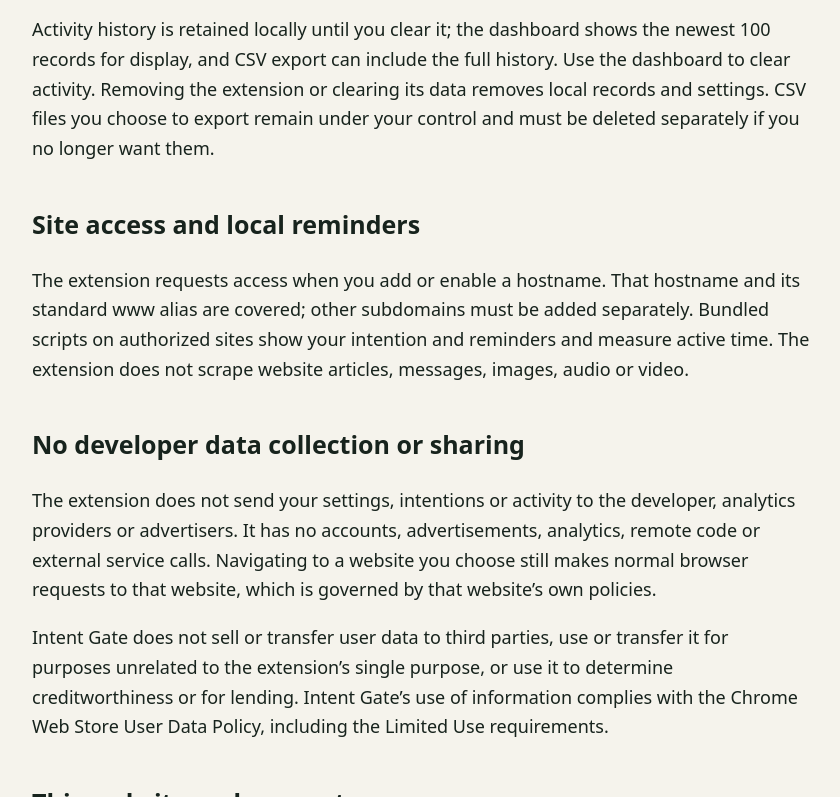
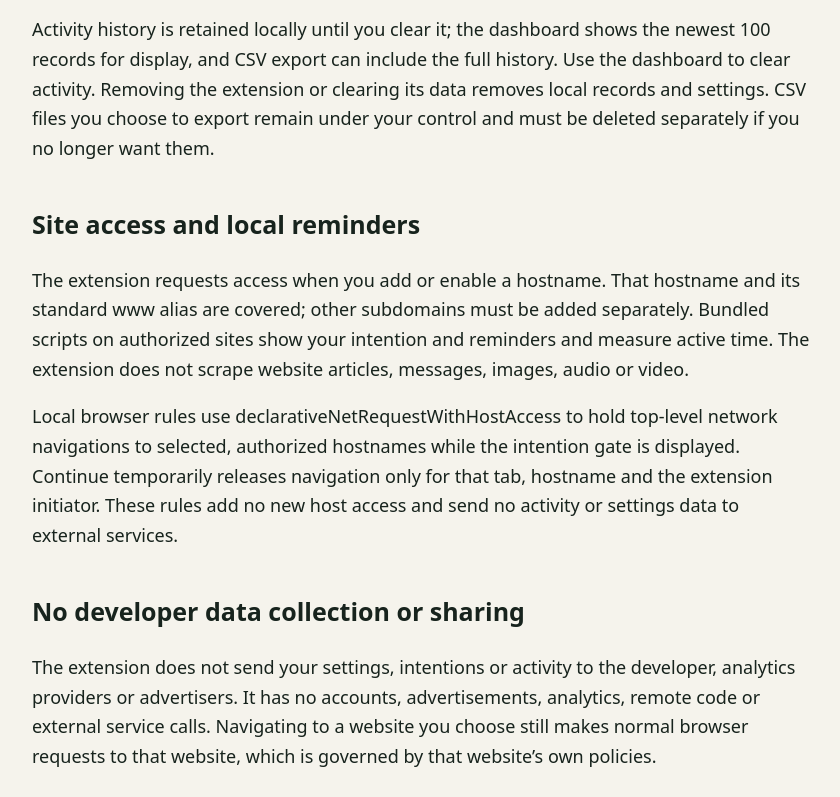
Before and after one commit to jackyor/intent-gate-privacy, a plain HTML site: page index.html in a window 1280 px wide. Shown: the part 1152-1949 px from the top of the page, without its empty margins (218-1058 px from the left). Drawn offline with Linux system fonts and the light colour scheme.

Commit message:
Update privacy policy for Intent Gate 0.3.2 local navigation rules

```diff
--- a/index.html
+++ b/index.html
@@ -1,8 +1,9 @@
 <!doctype html>
-<html lang="en"><head><meta charset="utf-8"><meta name="viewport" content="width=device-width,initial-scale=1"><meta name="description" content="Privacy and support information for the Intent Gate browser extension."><title>Privacy policy — Intent Gate</title><style>body{margin:0;background:#f5f3ec;color:#17231d;font:18px/1.65 system-ui,sans-serif}main{max-width:780px;margin:64px auto;padding:0 24px}h1{font-size:42px;line-height:1.2}h2{margin-top:40px;font-size:25px}a{color:#18634d}nav{display:flex;gap:22px;border-bottom:1px solid #d8ded7;padding-bottom:18px}.eyebrow{letter-spacing:.14em;font-size:13px;color:#36654e}footer{margin-top:48px;padding:20px 0;border-top:1px solid #d8ded7;font-size:14px}li{margin:10px 0}</style></head><body><main><nav aria-label="Main"><a href="./">Privacy</a><a href="support.html">Support</a></nav><p class="eyebrow">INTENT GATE</p><h1>Privacy policy</h1><p>Effective date: 20 October 2026. This policy describes Intent Gate 0.3.1, a browser extension that helps you pause before selected sites, write an intention and review your browsing activity locally.</p>
+<html lang="en"><head><meta charset="utf-8"><meta name="viewport" content="width=device-width,initial-scale=1"><meta name="description" content="Privacy and support information for the Intent Gate browser extension."><title>Privacy policy — Intent Gate</title><style>body{margin:0;background:#f5f3ec;color:#17231d;font:18px/1.65 system-ui,sans-serif}main{max-width:780px;margin:64px auto;padding:0 24px}h1{font-size:42px;line-height:1.2}h2{margin-top:40px;font-size:25px}a{color:#18634d}nav{display:flex;gap:22px;border-bottom:1px solid #d8ded7;padding-bottom:18px}.eyebrow{letter-spacing:.14em;font-size:13px;color:#36654e}footer{margin-top:48px;padding:20px 0;border-top:1px solid #d8ded7;font-size:14px}li{margin:10px 0}</style></head><body><main><nav aria-label="Main"><a href="./">Privacy</a><a href="support.html">Support</a></nav><p class="eyebrow">INTENT GATE</p><h1>Privacy policy</h1><p>Effective date: 20 October 2026. This policy describes Intent Gate 0.3.2, a browser extension that helps you pause before selected sites, write an intention and review your browsing activity locally.</p>
 <h2>Data processed on your device</h2><p>Intent Gate processes the following data to provide the features you enable:</p><ul><li>Protected and loop-reminder hostnames, wait times, suggested alternatives and other settings.</li><li>Written intentions, hostnames, timestamps, time waited and whether you continued or left a gate.</li><li>Visit counts and active browsing time while an authorized protected page is visible and the browser window is focused.</li><li>Manual Tired mode and nightly self-check preferences, responses and suppression timestamps. Tired mode is a user preference; the extension does not detect fatigue or provide a medical assessment.</li><li>Session-only full pending destination URLs, loop navigation, grace periods and reminder state needed to return to the correct page and avoid repeated prompts.</li><li>Transient interaction, focus, typing and fullscreen signals used to avoid interrupting you at unsuitable moments. It checks whether you are interacting or typing; it does not record what keys you type into websites.</li></ul>
 <h2>Storage, retention and control</h2><p>Settings and shared self-check state use chrome.storage.local. Activity records and daily usage use IndexedDB inside your browser profile. Session navigation and reminder state use chrome.storage.session and are cleared when the browser session ends.</p><p>Activity history is retained locally until you clear it; the dashboard shows the newest 100 records for display, and CSV export can include the full history. Use the dashboard to clear activity. Removing the extension or clearing its data removes local records and settings. CSV files you choose to export remain under your control and must be deleted separately if you no longer want them.</p>
 <h2>Site access and local reminders</h2><p>The extension requests access when you add or enable a hostname. That hostname and its standard www alias are covered; other subdomains must be added separately. Bundled scripts on authorized sites show your intention and reminders and measure active time. The extension does not scrape website articles, messages, images, audio or video.</p>
+<p>Local browser rules use declarativeNetRequestWithHostAccess to hold top-level network navigations to selected, authorized hostnames while the intention gate is displayed. Continue temporarily releases navigation only for that tab, hostname and the extension initiator. These rules add no new host access and send no activity or settings data to external services.</p>
 <h2>No developer data collection or sharing</h2><p>The extension does not send your settings, intentions or activity to the developer, analytics providers or advertisers. It has no accounts, advertisements, analytics, remote code or external service calls. Navigating to a website you choose still makes normal browser requests to that website, which is governed by that website’s own policies.</p><p>Intent Gate does not sell or transfer user data to third parties, use or transfer it for purposes unrelated to the extension’s single purpose, or use it to determine creditworthiness or for lending. Intent Gate’s use of information complies with the Chrome Web Store User Data Policy, including the Limited Use requirements.</p>
 <h2>This website and support messages</h2><p>This privacy/support website is hosted by GitHub Pages. GitHub may process technical request information under <a href="https://docs.github.com/en/site-policy/privacy-policies/github-general-privacy-statement">GitHub’s privacy statement</a>. This site contains no analytics, tracking scripts, remote fonts, forms or cookies added by the publisher.</p><p>If you email support, the information you choose to include is received by the support mailbox and used to respond to your request. Do not send sensitive browsing records or full activity exports unless they are necessary and you choose to share them. This is separate from the extension’s local activity storage. The developer does not automatically receive your local records.</p>
 <h2>Changes and contact</h2><p>Changes to data practices will be reflected here and in the Store disclosures. For privacy questions or support, email <a href="mailto:bursary-scales2d@icloud.com">bursary-scales2d@icloud.com</a>.</p><footer>Published by Jacky Or · Contact: <a href="mailto:bursary-scales2d@icloud.com">bursary-scales2d@icloud.com</a></footer></main></body></html>
```
